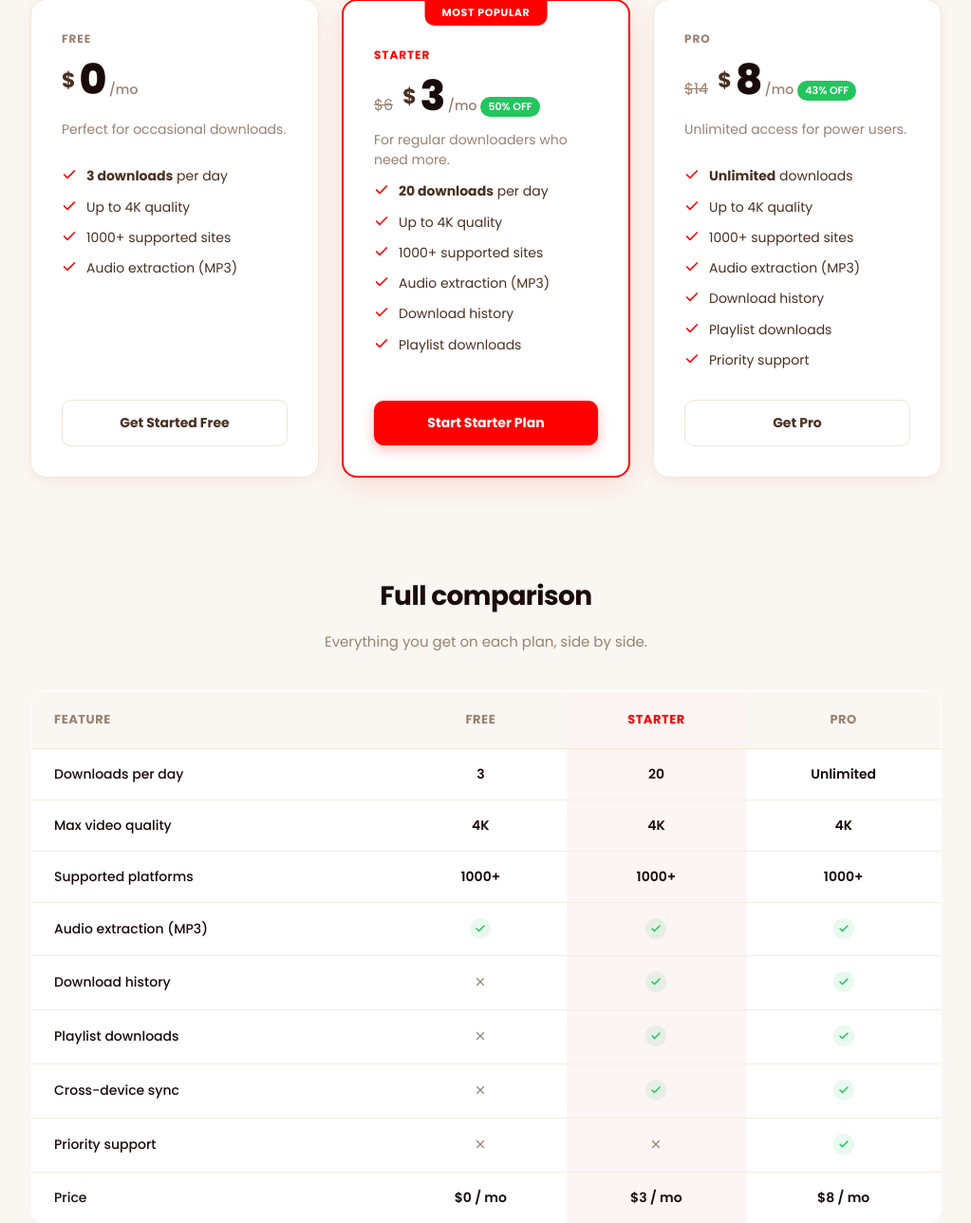
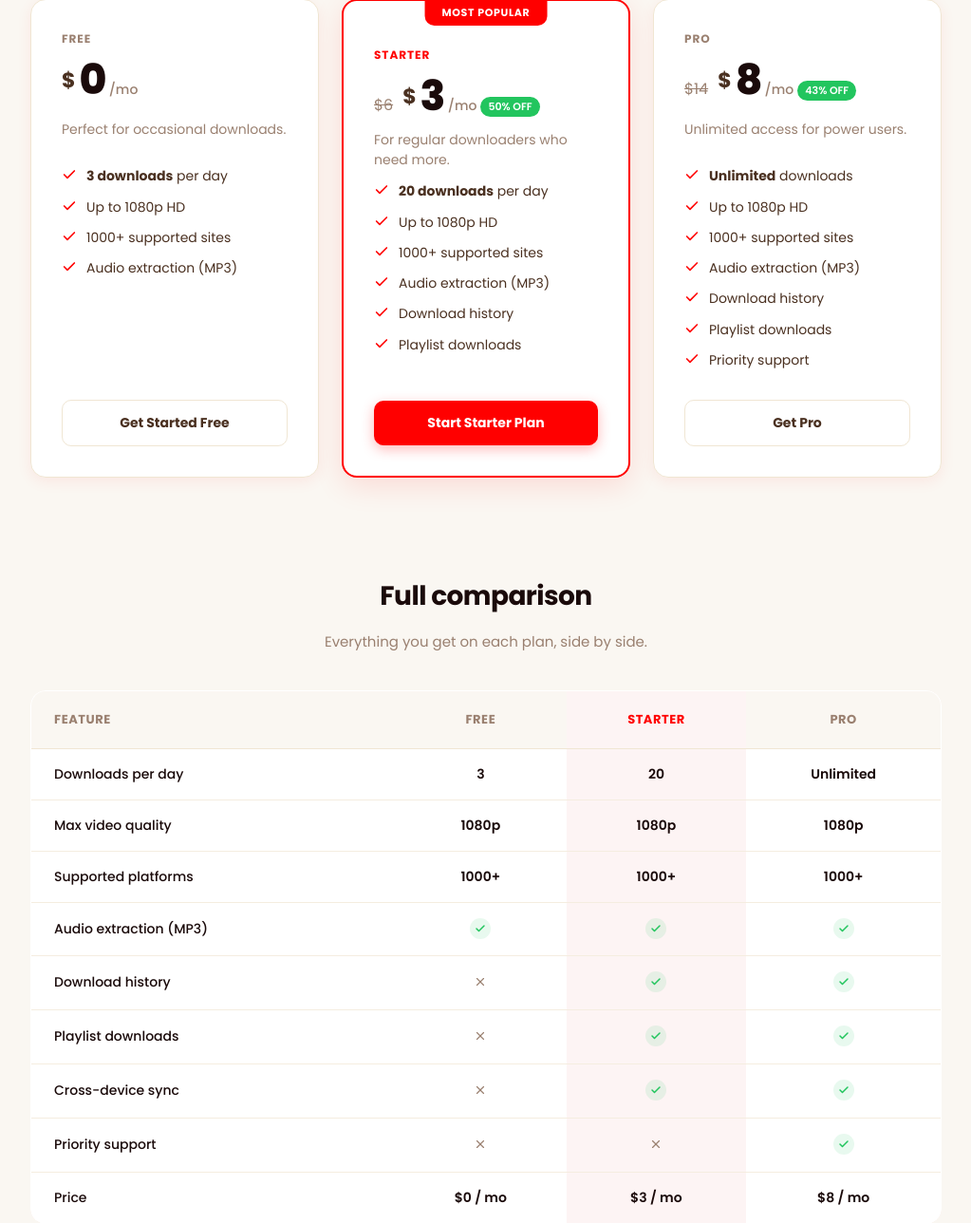
Before and after one commit to Hammadbaig-hub/youtube-downloader, a Flask app: page /pricing in a window 1280 px wide. Shown: the part 469-1757 px from the top of the page at 95% size, without its empty margins (128-1151 px from the left). Run offline with Flask 3, Linux system fonts and the light colour scheme.

Commit message:
Remove 4K from all pages and quality options

```diff
--- a/backend/downloader.py
+++ b/backend/downloader.py
@@ -55,7 +55,6 @@ def _vfmt(h: int) -> str:
 
 QUALITY_OPTIONS: dict[str, dict] = {
     "1": {"name": "Best Quality (auto)", "format": _vfmt(0)},
-    "7": {"name": "4K (2160p)",          "format": _vfmt(2160)},
     "2": {"name": "1080p HD",           "format": _vfmt(1080)},
     "3": {"name": "720p HD",            "format": _vfmt(720)},
     "4": {"name": "480p",               "format": _vfmt(480)},
--- a/frontend/templates/index.html
+++ b/frontend/templates/index.html
@@ -87,7 +87,7 @@
 
     <div class="hero-badge reveal">
       <i data-lucide="globe"></i>
-      <span class="count-badge-num"></span>+ Sites &middot; Free &middot; 4K Support
+      <span class="count-badge-num"></span>+ Sites &middot; Free &middot; HD Support
     </div>
 
     <h1 class="hero-title">
@@ -98,7 +98,7 @@
     </h1>
 
     <p class="hero-sub reveal">
-      Download videos from <strong>YouTube, Instagram, TikTok, X, Facebook, Vimeo</strong> &amp; 1000+ more sites — in HD, 4K, or MP3.<br />
+      Download videos from <strong>YouTube, Instagram, TikTok, X, Facebook, Vimeo</strong> &amp; 1000+ more sites — in HD or MP3.<br />
       Just paste a URL. No setup. Works instantly.
     </p>
 
--- a/frontend/templates/pricing.html
+++ b/frontend/templates/pricing.html
@@ -471,7 +471,7 @@
           </li>
           <li>
             <svg class="feat-check" viewBox="0 0 24 24" fill="none" stroke="currentColor" stroke-width="2.5" stroke-linecap="round" stroke-linejoin="round"><polyline points="20 6 9 17 4 12"/></svg>
-            <span>Up to 4K quality</span>
+            <span>Up to 1080p HD</span>
           </li>
           <li>
             <svg class="feat-check" viewBox="0 0 24 24" fill="none" stroke="currentColor" stroke-width="2.5" stroke-linecap="round" stroke-linejoin="round"><polyline points="20 6 9 17 4 12"/></svg>
@@ -505,7 +505,7 @@
           </li>
           <li>
             <svg class="feat-check" viewBox="0 0 24 24" fill="none" stroke="currentColor" stroke-width="2.5" stroke-linecap="round" stroke-linejoin="round"><polyline points="20 6 9 17 4 12"/></svg>
-            <span>Up to 4K quality</span>
+            <span>Up to 1080p HD</span>
           </li>
           <li>
             <svg class="feat-check" viewBox="0 0 24 24" fill="none" stroke="currentColor" stroke-width="2.5" stroke-linecap="round" stroke-linejoin="round"><polyline points="20 6 9 17 4 12"/></svg>
@@ -546,7 +546,7 @@
           </li>
           <li>
             <svg class="feat-check" viewBox="0 0 24 24" fill="none" stroke="currentColor" stroke-width="2.5" stroke-linecap="round" stroke-linejoin="round"><polyline points="20 6 9 17 4 12"/></svg>
-            <span>Up to 4K quality</span>
+            <span>Up to 1080p HD</span>
           </li>
           <li>
             <svg class="feat-check" viewBox="0 0 24 24" fill="none" stroke="currentColor" stroke-width="2.5" stroke-linecap="round" stroke-linejoin="round"><polyline points="20 6 9 17 4 12"/></svg>
@@ -602,9 +602,9 @@
             </tr>
             <tr>
               <td>Max video quality</td>
-              <td><span class="val-text">4K</span></td>
-              <td class="col-highlight"><span class="val-text">4K</span></td>
-              <td><span class="val-text">4K</span></td>
+              <td><span class="val-text">1080p</span></td>
+              <td class="col-highlight"><span class="val-text">1080p</span></td>
+              <td><span class="val-text">1080p</span></td>
             </tr>
             <tr>
               <td>Supported platforms</td>
```
